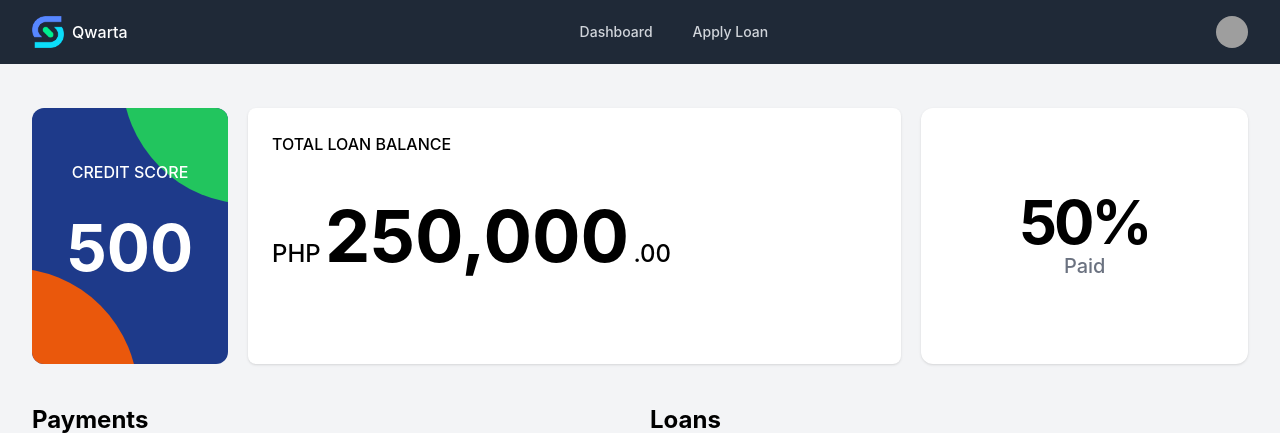
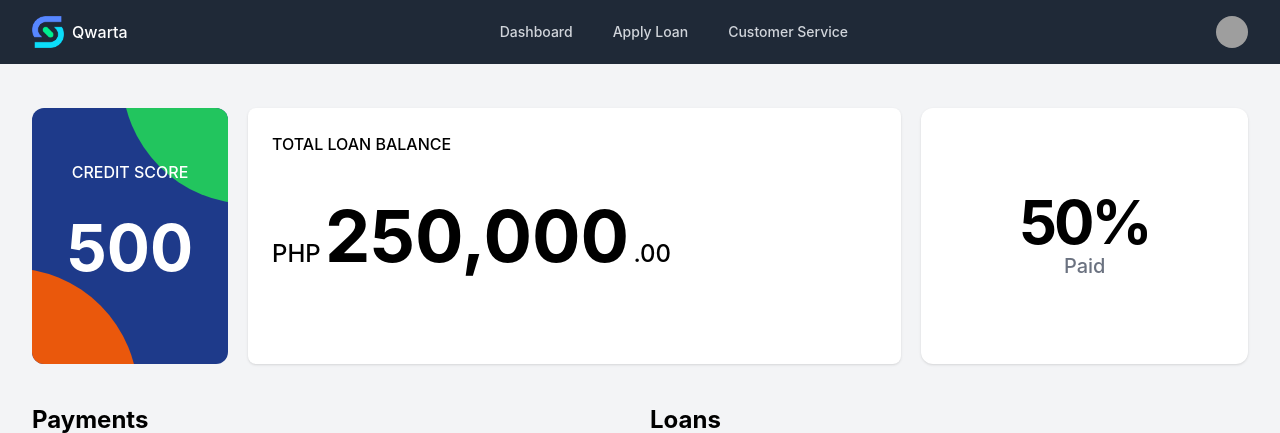
Before and after one commit to ggonzaga29/qwarta, a Django app: template client_dashboard/templates/client_dashboard.html in a window 1280 px wide. Shown: the top 433 px of the page. Run offline with Django 4.2, Linux system fonts and the light colour scheme; the template is opened without the code that fills it, so the values that code supplies are empty; some libraries are stand-ins or nearby versions; grey boxes are pictures that could not be loaded.

Commit message:
customer service

```diff
--- a/client_dashboard/templates/client_dashboard.html
+++ b/client_dashboard/templates/client_dashboard.html
@@ -8,12 +8,7 @@
 
 {% block content %}
     <div class="max-w-full sm:mx-auto">
-        <div class="my-4">
-            {#        <a href="/client/support/" class="bg-blue-500 hover:bg-blue-600 text-white font-bold py-2 px-4 rounded">#}
-            {#            Contact Customer Service#}
-            {#        </a>#}
-
-            <section class="mt-5">
+        <section class="mt-5">
                 <div class="flex my-5 gap-5 h-[256px] items-center">
                     <div class="w-[196px] h-full bg-blue-900 rounded-xl my-2 overflow-hidden relative flex justify-center items-center">
                         <div class="z-20 text-center">
@@ -118,6 +113,7 @@
                                     </td>
                                 </tr>
                             {% endfor %}
+
                             </tbody>
                         </table>
                     </div>
--- a/client_dashboard/templates/includes/header.html
+++ b/client_dashboard/templates/includes/header.html
@@ -22,7 +22,7 @@
                             <h2>Qwarta</h2>
                         </a>
                     </div>
-                    {# User Nav #}
+                    {# User Nav   #}
 
                     {# Admin Nav #}
                 </div>
@@ -34,6 +34,10 @@
                         <a href="/client/apply/{{ request.session.user_id }}"
                            class="text-gray-300 hover:bg-gray-700 hover:text-white rounded-md px-3 py-2 text-sm font-medium">Apply
                             Loan</a>
+                        <a href="/client/support/"
+                           class="text-gray-300 hover:bg-gray-700 hover:text-white rounded-md px-3 py-2 text-sm font-medium">Customer Service</a>
+
+
                     </div>
                 </div>
                 <div class="hidden md:block">
```
